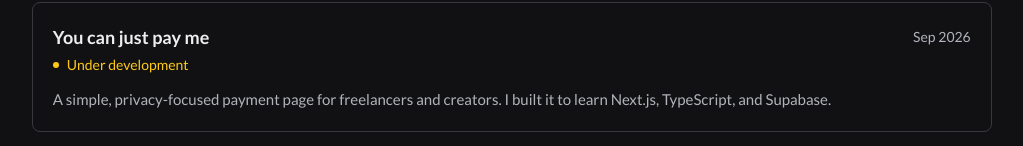
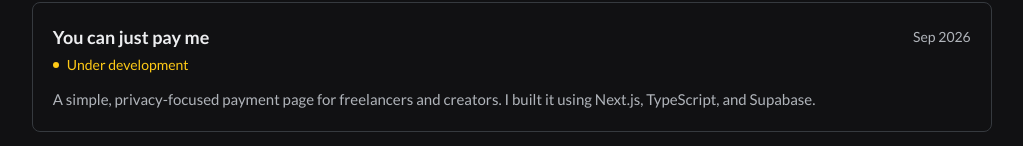
Before and after one commit to saadahmsiddiqui/saadahm.siddiqui, a React (Vite) app: page /projects in a window 1280 px wide. Shown: the part 584-730 px from the top of the page, without its empty margins (158-1181 px from the left). Built offline with nearby package versions, Linux system fonts and the light colour scheme.

Commit message:
chore: fix sentence

```diff
--- a/src/content/entries.ts
+++ b/src/content/entries.ts
@@ -46,7 +46,7 @@ export const entries: Entry[] = [
     href: "https://youcanjustpayme.com",
     github: "",
     description:
-      "A simple, privacy-focused payment page for freelancers and creators. I built it to learn Next.js, TypeScript, and Supabase.",
+      "A simple, privacy-focused payment page for freelancers and creators. I built it using Next.js, TypeScript, and Supabase.",
   },
   {
     kind: "project",
```
